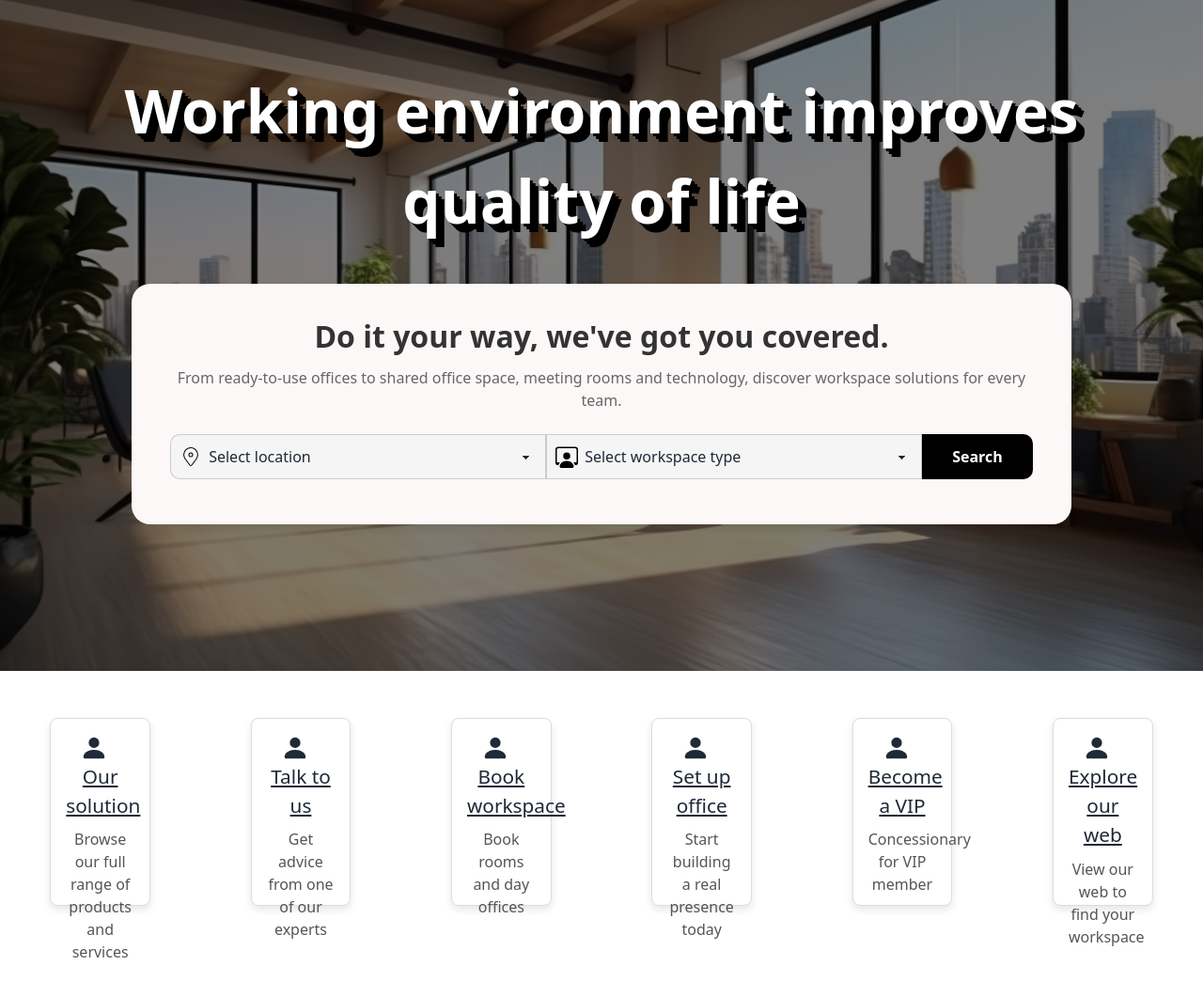
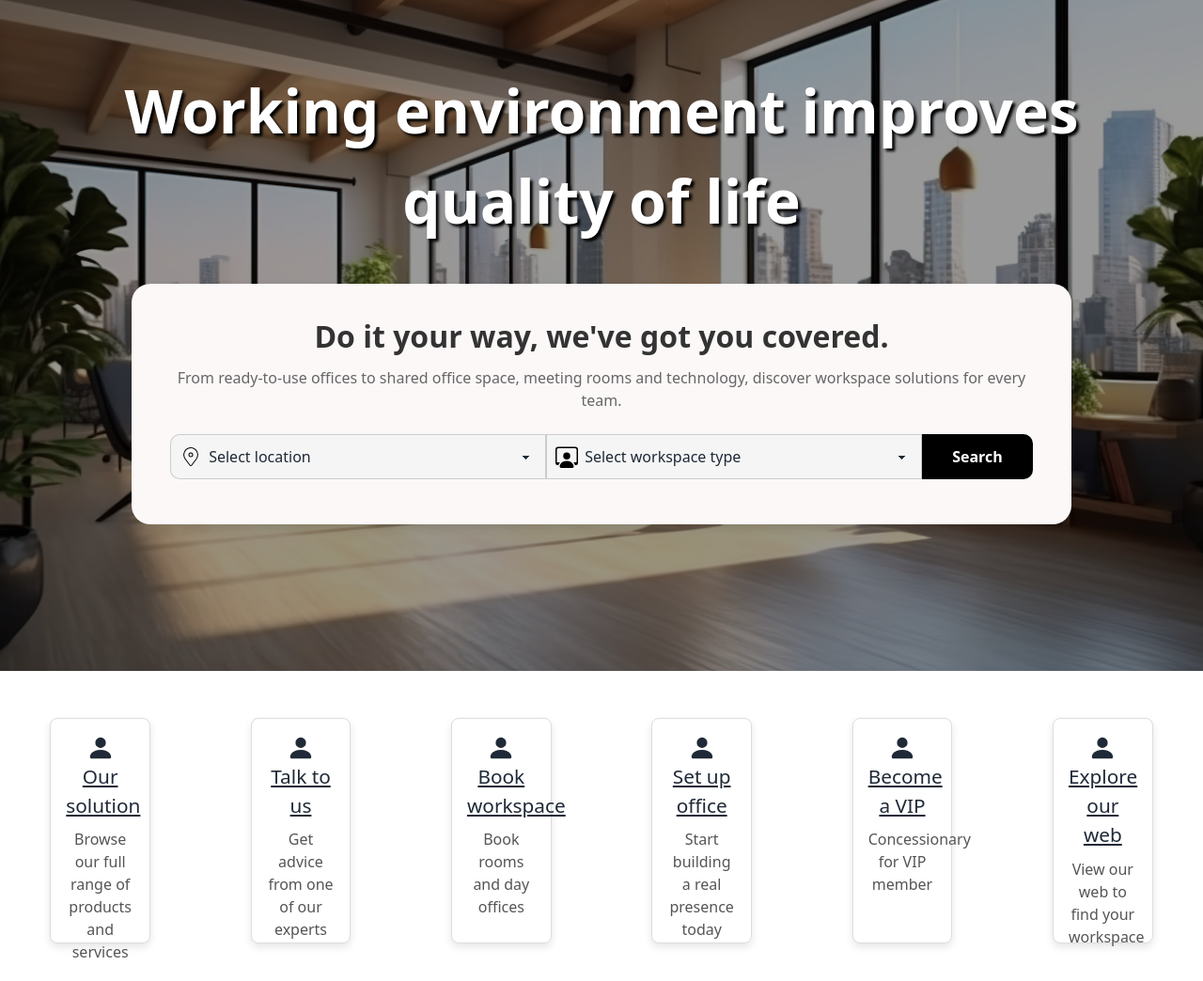
Before and after one commit to ShyNing76/Workzy_FE, a React (Vite) app: page / in a window 1280 px wide. Shown: the part 158-1202 px from the top of the page at 94% size. Built offline with nearby package versions, Linux system fonts and the light colour scheme; no server answers.

Commit message:
HomePage Filter, Service Card, 2 Hero Component, Googlemap (updated), Service Swiper (in process)

```diff
--- a/src/components/layout/Googlemap/Googlemap.scss
+++ b/src/components/layout/Googlemap/Googlemap.scss
@@ -1,7 +1,9 @@
 .container-googlemap {
     padding: 20px;
-    margin-top: 50px;
-    //background-color: #f8f9fa;
+    background-color: #ebf1f8;
+    border-radius: 50px;
+    margin: 7rem 7rem 7rem 7rem;
+
 
     .container-contact {
       text-align: center;
@@ -14,15 +16,13 @@
         font-size: 1.5rem;
         margin-top: 30px;
         text-align: center;
-        font-weight: bolder;
-
       }
     }
 
     .container-map {
       iframe {
+        border-color: #d1e3f8;
         border-radius: 20px;
-        margin-left: 150px;
         width: 80%;
         height: 400px;
 
--- a/src/components/layout/Hero/Hero.scss
+++ b/src/components/layout/Hero/Hero.scss
@@ -2,9 +2,7 @@
 
     .hero-detail-container {
 
-      margin-left: 150px;
-      margin-right: 150px;
-      margin-top: 40px;
+      margin: 10rem 10rem 10rem 10rem;
       h2 {
         font-size: 2.5rem;
         margin-bottom: 70px;
@@ -14,7 +12,7 @@
       }
 
       p {
-        // margin-top: 70px;
+
         font-size: 1rem;
         // line-height: 1.5;
         margin-bottom: 20px;
@@ -43,7 +41,7 @@
     img {
         border-radius: 20px;
         width: 75%;
-        height: 50cap;
+        height: 42rem;
 
     }
   }
--- a/src/components/layout/HomePageFilter/Filter.scss
+++ b/src/components/layout/HomePageFilter/Filter.scss
@@ -19,7 +19,7 @@
         left: 0;
         width: 100%;
         height: 100%;
-        background-color: rgba(0, 0, 0, 0.5); // Màu xám với độ trong suốt
+        background-color: rgba(0, 0, 0, 0.4); // Màu xám với độ trong suốt
         z-index: 1; // Đảm bảo lớp phủ nằm trên hình nền nhưng dưới nội dung
       }
 
@@ -34,9 +34,7 @@
         margin-bottom: 2.5rem;
         color: #ffffff;
         text-shadow:
-          3px 3px 0 #000000, /* Bóng đen */
-          6px 6px 0 #000000, /* Bóng đen sâu hơn */
-          9px 9px 0 #000000; /* Bóng đen sâu nhất */
+          3px 3px 3px  #000000,
       }
 
     h2 {
--- a/src/components/layout/ServiceCard/ServiceCard.jsx
+++ b/src/components/layout/ServiceCard/ServiceCard.jsx
@@ -6,7 +6,10 @@ const ServiceCard = (props) => {
     const { title, description } = props
   return (
     <div className='service-card'>
-        <BsPersonFill className='description-icon'/>
+        <div className='description-icon'>
+          <BsPersonFill />
+        </div>
+
       <h3>{title}</h3>
       <p>{description}</p>
     </div>
--- a/src/components/layout/ServiceCard/ServiceCard.scss
+++ b/src/components/layout/ServiceCard/ServiceCard.scss
@@ -9,17 +9,18 @@
     box-shadow: 0 4px 8px rgba(0, 0, 0, 0.1);
     background-color: #fff;
     text-align: center;
-    height: 200px;
+    height: 15rem;
     width: 50%;
     box-sizing: border-box;
     &:hover {
-        box-shadow: 0 4px 15px rgba(0, 0, 0, 1);
+        box-shadow: 0 4px 15px rgba(0, 0, 0, 0.4);
         cursor: pointer;
     }
     .description-icon {
-        align-items: center;
+        display: flex;
+        justify-content:center ;
         font-size: 30px;
-        margin-left: 15px;
+
     }
 
     h3 {
--- /dev/null
+++ b/src/components/layout/ServiceSwiper/ServiceSwiper.jsx
@@ -0,0 +1,11 @@
+import React from 'react'
+
+const ServiceSwiper = () => {
+  return (
+    <div>
+
+    </div>
+  )
+}
+
+export default ServiceSwiper
--- a/src/pages/Home/HomePage.jsx
+++ b/src/pages/Home/HomePage.jsx
@@ -51,7 +51,6 @@ const HomePage = () => {
             <div>
                 <Googlemap
                     src = "https://www.google.com/maps/embed?pb=!1m18!1m12!1m3!1d3918.0709101923308!2d106.77992101092796!3d10.88221128922828!2m3!1f0!2f0!3f0!3m2!1i1024!2i768!4f13.1!3m3!1m2!1s0x3174d89aad780e49%3A0x54542761d4c22175!2zS8O9IHTDumMgeMOhIEtodSBCIC0gxJDhuqFpIGjhu41jIFF14buRYyBnaWEgVFAuSENN!5e0!3m2!1svi!2s!4v1726835740160!5m2!1svi!2s"
-
                 />
             </div>
         </>
```
Also changed, not shown: src/components/layout/ServiceSwiper/ServiceSwiper.scss (added).
